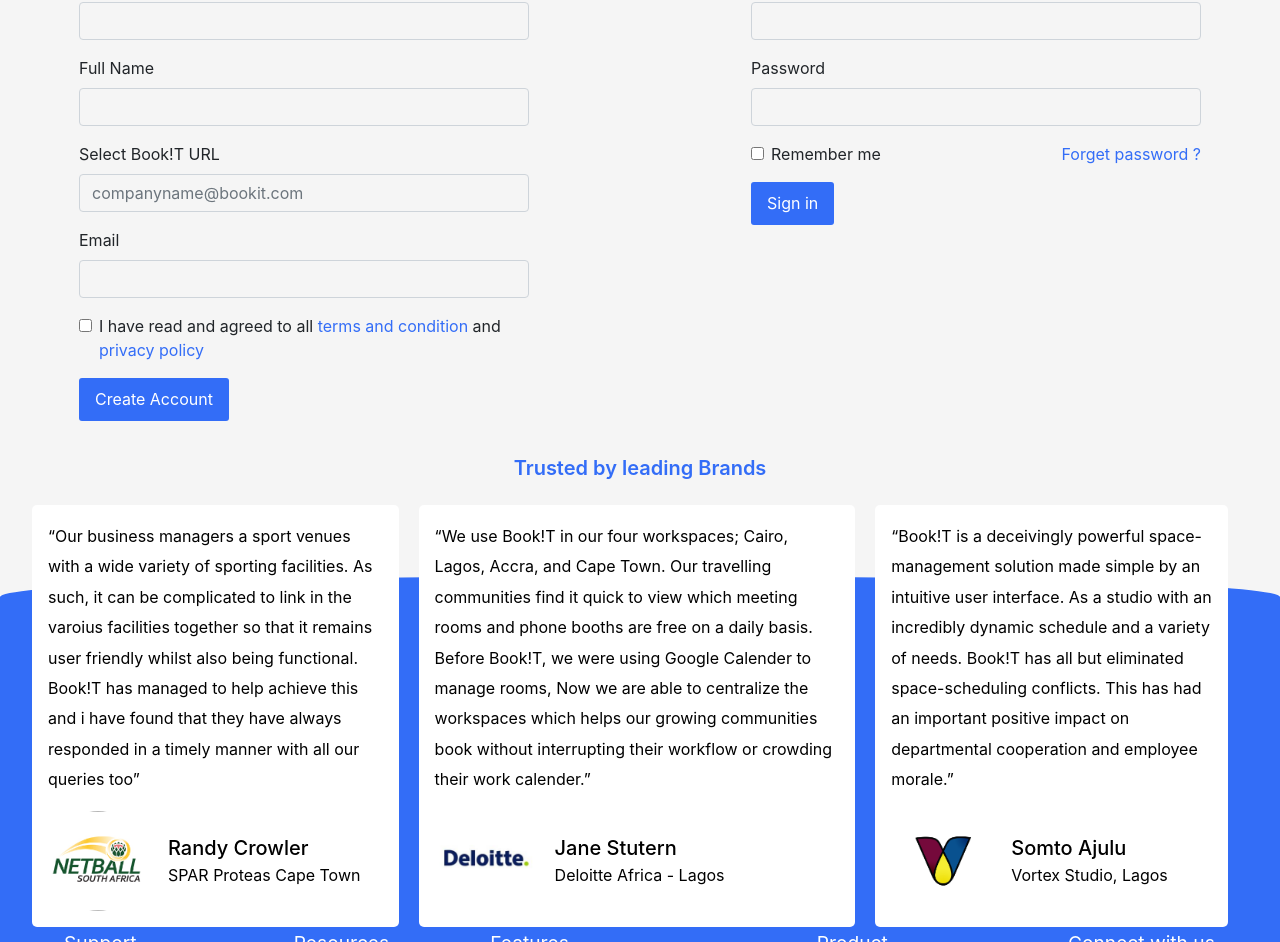
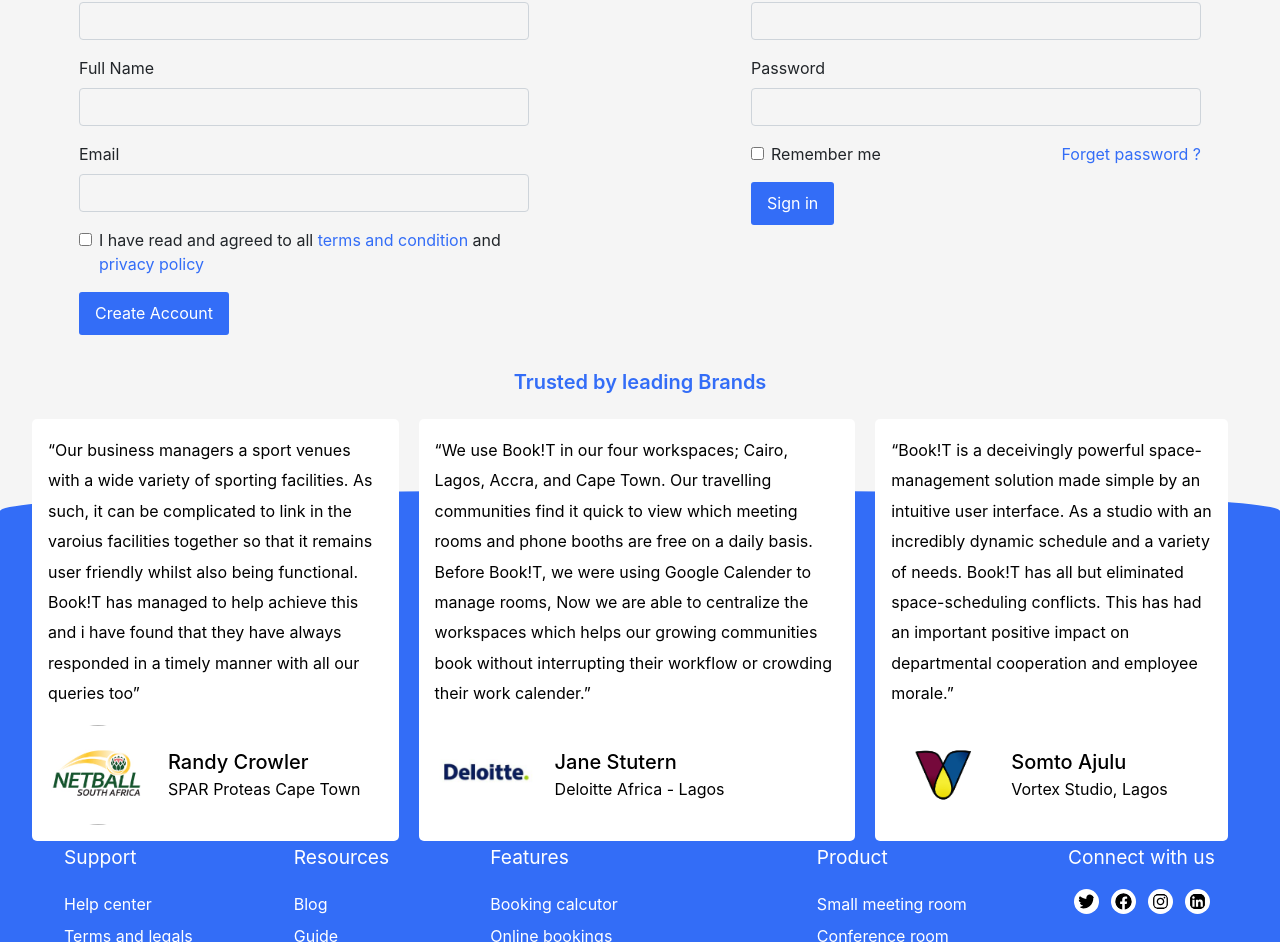
Before and after one commit to CalistusObeke01/Book-it, a React (Create React App) app in the folder client/: page / in a window 1280 px wide. Shown: the part 2654-3596 px from the top of the page. Built offline with nearby package versions, Linux system fonts and the light colour scheme.

Commit message:
removed company link

```diff
--- a/client/src/components/SignUp.js
+++ b/client/src/components/SignUp.js
@@ -19,11 +19,6 @@
                         <div className="form-group">
                             <label htmlFor="InputFullname">Full Name</label>
                             <input type="text" className="form-control" id="InputFullname" />
-                        </div>
-                        <div className="form-group">
-                            <label htmlFor="InputCompanyURL">Select Book!T URL</label>
-                            <input type="url" className="form-control" id="InputCompanyURL"
-                            placeholder="companyname@bookit.com" />
                         </div>
                         <div className="form-group">
                             <label htmlFor="InputEmail">Email</label>
```
